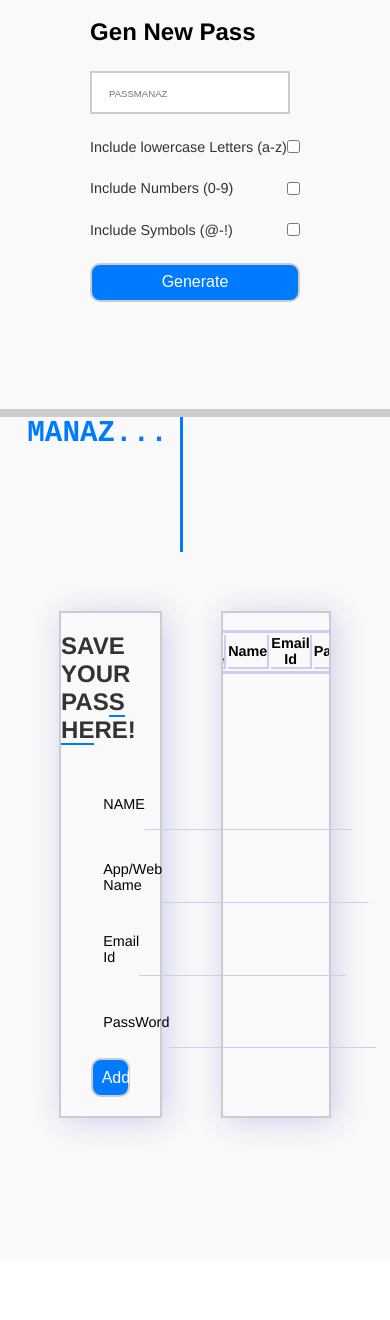
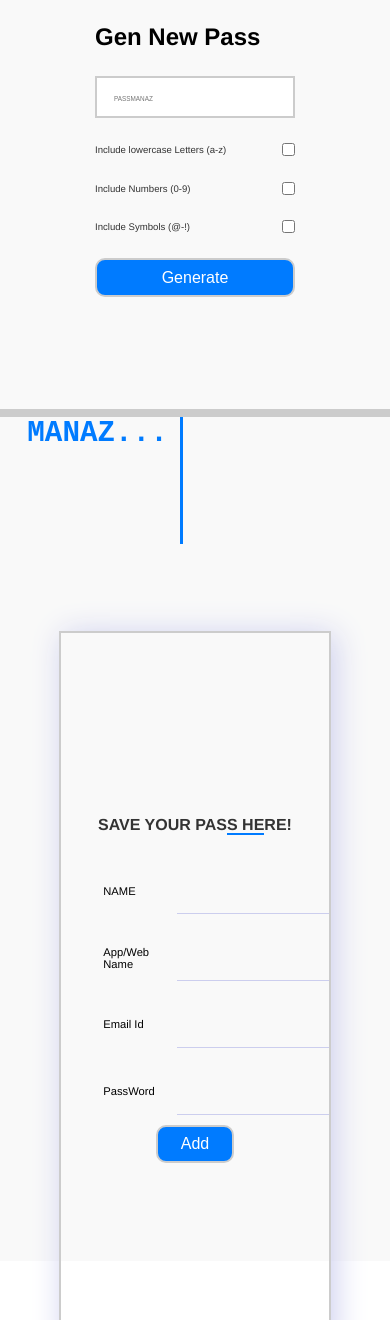
Before and after one commit to HIMANSHU21SHRMA/PassManaz, a plain HTML site: page index.html in a window 390 px wide. Shown: the part 680-2000 px from the top of the page. Before the commit the page ends 1941 px from the top, so only its background shows below. Drawn offline with Linux system fonts and the light colour scheme.

Commit message:
all issue fixed

```diff
--- a/style.css
+++ b/style.css
@@ -139,7 +139,7 @@ background-color: #f9f9f9;
 
 section{
     width: 40%;
-    height: 16vh;
+    height: 15vh;
     font-size: 5vw;
     margin-left: 7vw;
     color: #007bff;
@@ -158,7 +158,7 @@ section{
     border-radius: 16px;
     display: flex;
     gap: 7vh;
-   justify-content: space-evenly;
+    justify-content: space-evenly;
 
 }
 
@@ -167,6 +167,7 @@ section{
     height: 100%;
     border: 2px solid #ccc;
     display: flex;
+    overflow: hidden;
     box-shadow: 4px 3px 30px #ccceee;
     align-items: center;
     flex-direction: column;
@@ -229,8 +230,6 @@ section{
 #submit{
     margin-top: 2v;
     width: 10vw;
-
-
 }
 .right{
     height: 100%;
@@ -275,3 +274,83 @@ section{
     border-radius: 2px;
     padding: 1px;
 }
+
+/* lets make it bit responcive */
+
+@media (max-width:800px) {
+
+    .infomation{
+   flex-direction: column;
+   height: 170vh;
+    }
+    .infomation form{
+        width: 100%;
+        height: 50%;
+
+    }
+    .right{
+        height: 40%;
+        width: 100%;
+        overflow-y: scroll;
+
+    }
+    .infomation h1{
+        font-size: 1rem;
+
+
+    }
+    .input-group label{
+
+        font-size: 0.7rem;
+
+    }
+    .input-group input{
+
+        font-size: 0.7rem;
+    }
+    #submit{
+        width: 20vw;
+    }
+    main p{
+        font-size: 0.7rem;
+
+    }
+.right table{
+    margin-top: 2vh;
+
+
+
+}
+::placeholder{
+    font-size: 0.4rem;
+}
+
+.generat label{
+    font-size: 0.6rem;
+    color: #333333;
+}
+}
+
+@media (max-width:380px) {
+    section{
+        width: 40%;
+        height: 6.5vh;}
+
+        #submit{
+            width: 30vw;
+        }
+
+.right table th{
+    font-size: 0.4rem;
+
+
+}
+
+.right table td{
+    font-size: 0.4rem;
+}
+.right table td:last-child{
+    font-size: 0.4rem;
+
+}
+}
```
